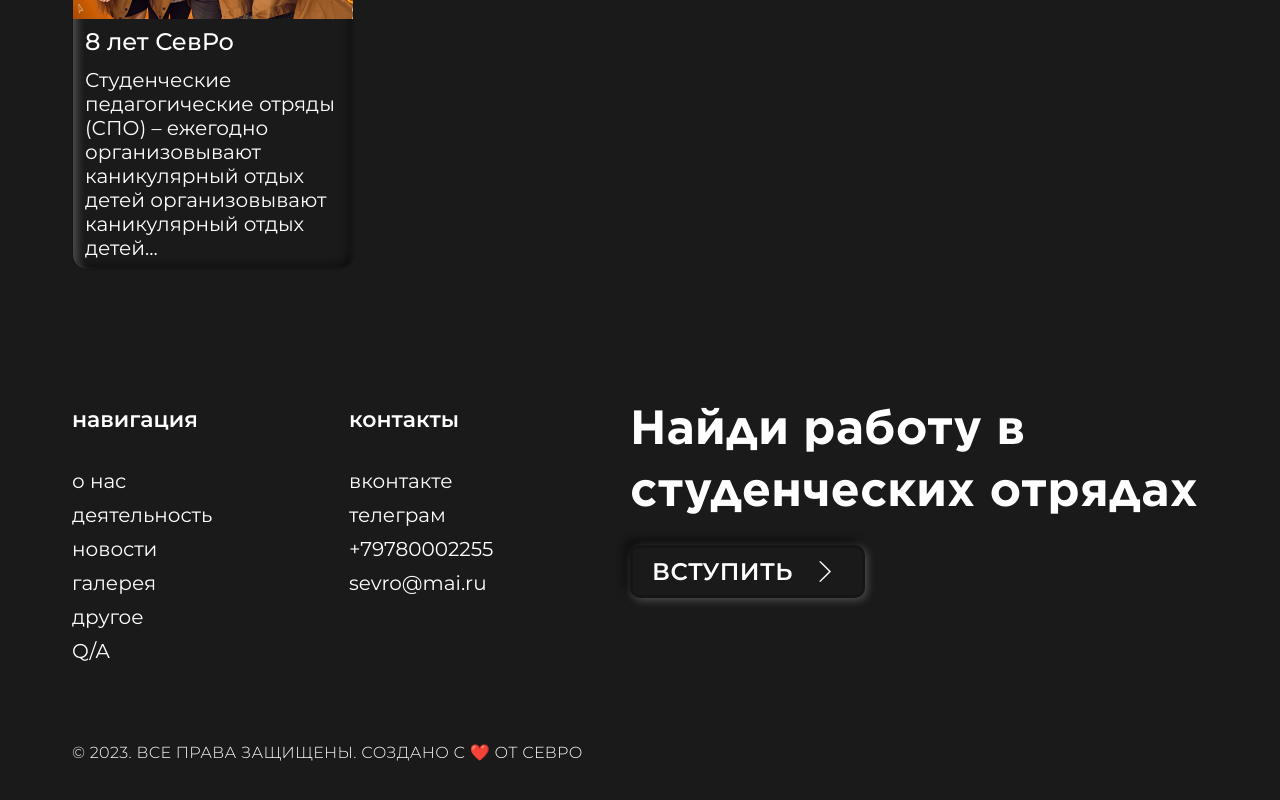
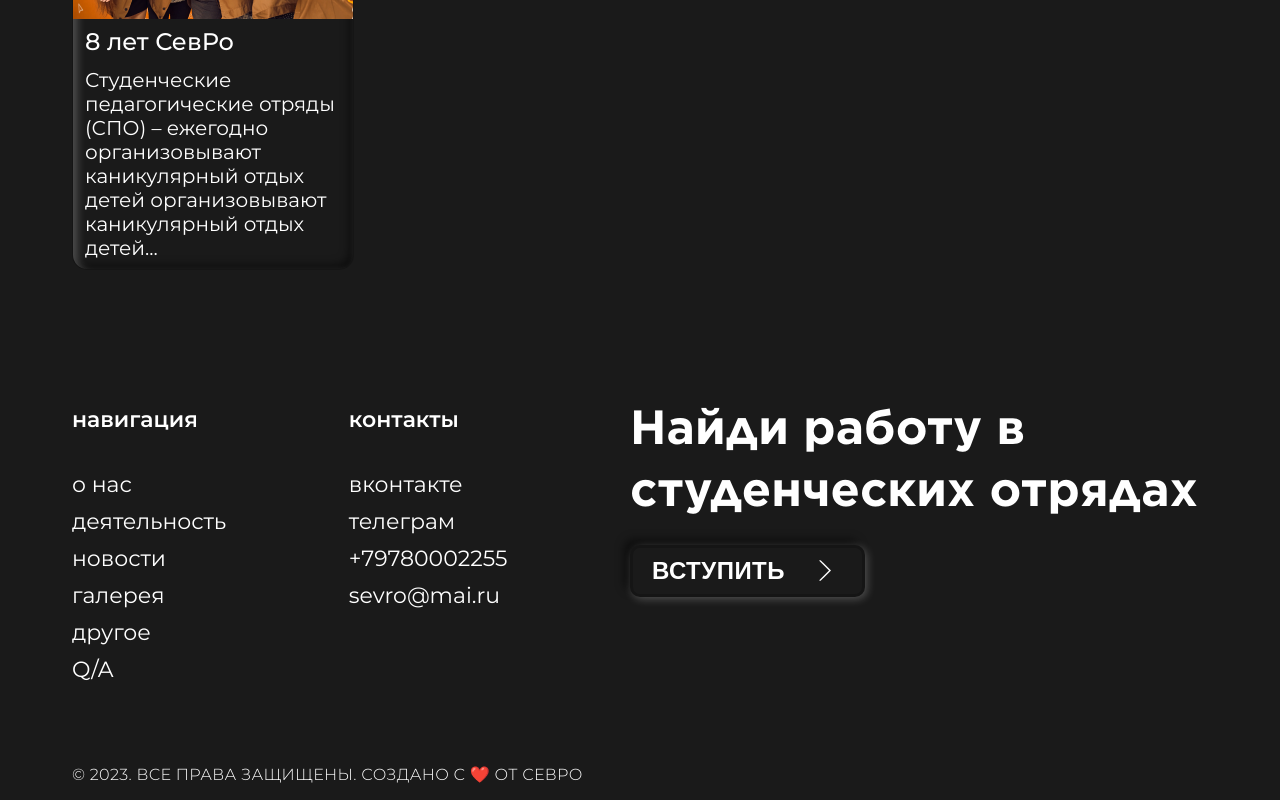
Before and after one commit to GarikBagdasaryan/SevRo, a React (Create React App) app: page / in a window 1280 px wide. Shown: the part 3711-4511 px from the top of the page. Before the commit the page ends 4489 px from the top, so only its background shows below. Built offline with nearby package versions, Linux system fonts and the light colour scheme.

Commit message:
FontsFix3

```diff
--- a/src/index.scss
+++ b/src/index.scss
@@ -89,8 +89,8 @@ body {
   line-height: normal;
   -webkit-font-smoothing: antialiased;
   -moz-osx-font-smoothing: grayscale;
-  background-color: #1a1a1a;
-  color: #fff;
+  background-color: $color-dark;
+  color: $color-white;
 
 }
 
@@ -621,28 +621,21 @@ header {
     justify-content: space-between;
     padding-top: 16px;
 
-    .Footer-slice__content__links {
-      color: #FFF;
-      font-family: Montserrat;
+    .Footer-slice__content__links, .Footer-slice__content__contact {
       font-size: 22px;
-      font-style: normal;
       font-weight: 600;
-
-
-
-      .Footer-slice__content__links__nav {
+      .Footer-slice__content__links__nav, .Footer-slice__content__contact_nav {
 
         font-weight: 500;
 
         ul {
           padding-top: 16px;
-          font-size: 20px;
           list-style: none;
           padding-left: 0;
           display: flex;
-          font-weight: 400;
           flex-direction: column;
           gap: 10px;
+          font-weight: 400;
         }
 
         a {
@@ -653,45 +646,14 @@ header {
       }
     }
 
-    .Footer-slice__content__contact {
-
-      color: #FFF;
-      font-family: Montserrat;
-      font-size: 22px;
-      font-style: normal;
-      font-weight: 600;
-
-      .Footer-slice__content__contact_nav {
-        font-weight: 500;
-
-        ul {
-          padding-top: 16px;
-          font-size: 20px;
-          list-style: none;
-          padding-left: 0;
-          display: flex;
-          font-weight: 400;
-          flex-direction: column;
-          gap: 10px;
-        }
-
-        a {
-          text-decoration: none;
-          user-select: none;
-          color: white;
-        }
-      }
-    }
 
     .Footer-slice__content__info {
       margin-top: -10px;
 
       .Footer-slice__content__info__name {
         max-width: 578px;
-        color: #FFF;
         font-family: Gotham;
         font-size: 48px;
-        font-style: normal;
         font-weight: 700;
         line-height: 130%;
       }
@@ -700,10 +662,7 @@ header {
         padding-top: 24px;
 
         .Footer-slice__content__info__button-style {
-          color: #FFF;
-          font-family: Montserrat;
           font-size: 24px;
-          font-style: normal;
           font-weight: 600;
           width: 235px;
           line-height: normal;
@@ -719,6 +678,7 @@ header {
           background-repeat: no-repeat;
           background-position: 180px;
           outline: none;
+          color: #fff;
         }
       }
     }
@@ -729,12 +689,8 @@ header {
     padding-bottom: 16px;
 
     .Footer-slice__copyright__text {
-      color: #FFF;
-      font-family: Montserrat;
       font-size: 16px;
-      font-style: normal;
       font-weight: 300;
-      line-height: normal;
       letter-spacing: 0.32px;
       text-transform: uppercase;
     }
```
